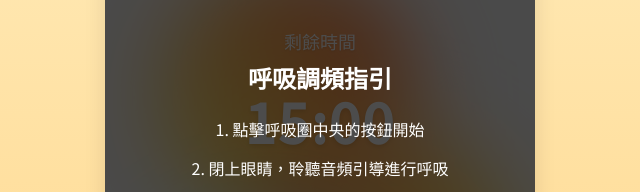
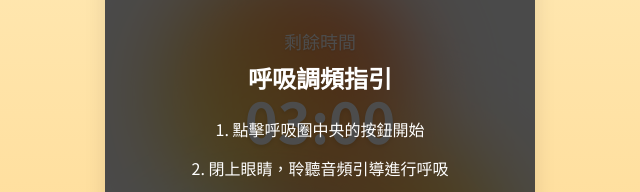
Before and after one commit to miyabiaqive/aqivelife, a plain HTML site: page screens/ritual.html in a window 1280 px wide. Shown: the part 252-444 px from the top of the page, 320-960 px from the left. Drawn offline with Linux system fonts and the light colour scheme.

Commit message:
將呼吸練習時間從15分鐘改為3分鐘

```diff
--- a/screens/assets/js/pages/ritual.js
+++ b/screens/assets/js/pages/ritual.js
@@ -13,7 +13,7 @@ document.addEventListener('DOMContentLoaded', function() {
 
     let timerInterval;
     let isActive = false;
-    let remainingSeconds = 15 * 60; // 15分鐘
+    let remainingSeconds = 3 * 60; // 3分鐘
     let breathingState = 'ready'; // ready, inhale, exhale
     let breathingCycleInterval;
 
@@ -181,7 +181,7 @@ document.addEventListener('DOMContentLoaded', function() {
         circleLarge.style.opacity = '1';
 
         // 重置計時器
-        remainingSeconds = 15 * 60;
+        remainingSeconds = 3 * 60;
         updateTimerDisplay(remainingSeconds);
 
         // 清除呼吸循環計時器
--- a/screens/ritual.html
+++ b/screens/ritual.html
@@ -207,7 +207,7 @@
 
         <div class="timer-section">
             <div class="timer-label">剩餘時間</div>
-            <div class="timer-display">15:00</div>
+            <div class="timer-display">03:00</div>
         </div>
 
         <!-- 呼吸圈與中心控制按鈕 -->
```
